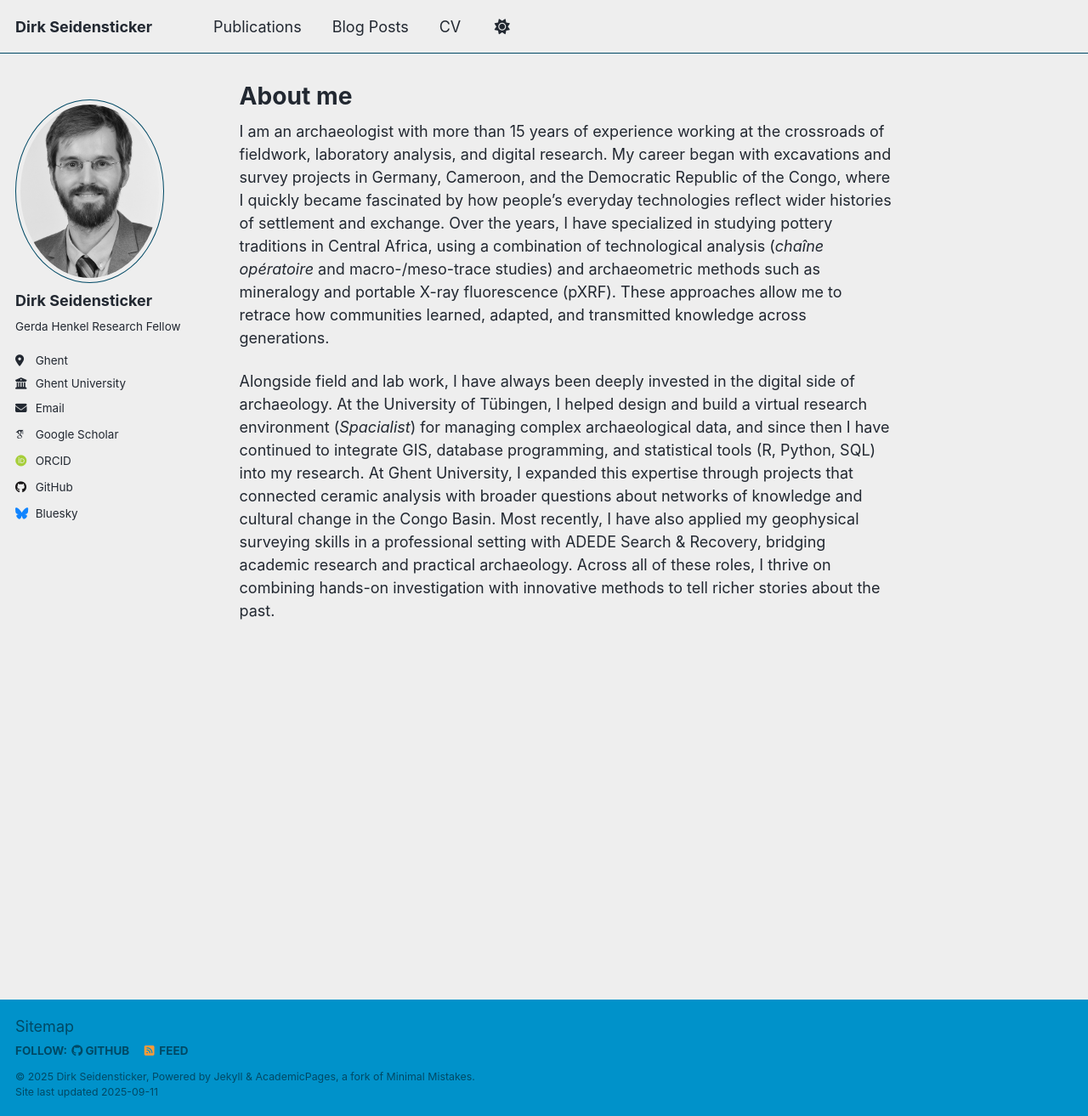
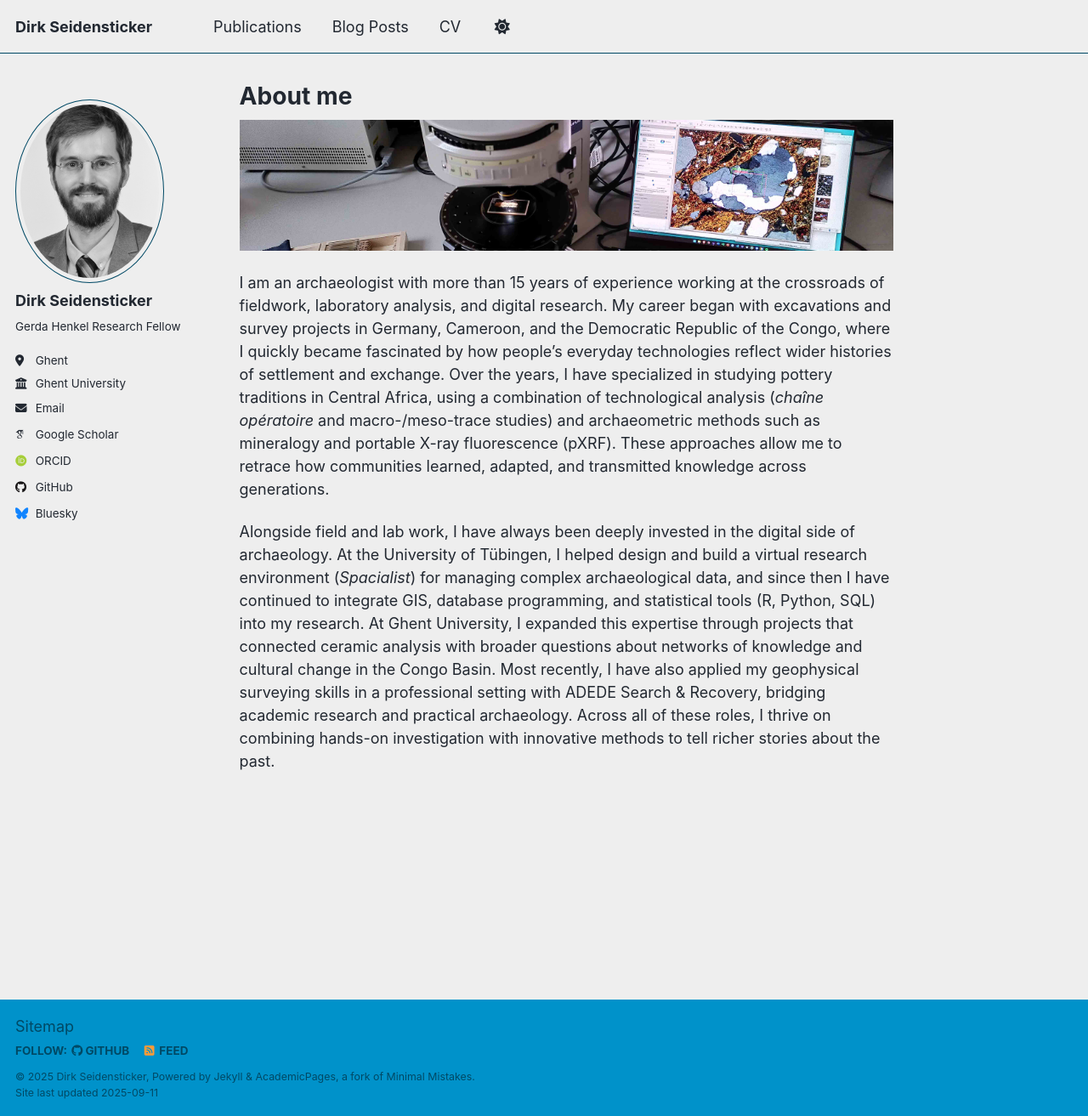
Before and after one commit to dirkseidensticker/dirkseidensticker.github.io, a Jekyll site: the page built from _pages/about.md, in a window 1280 px wide and 1313 px high. Shown: the whole window at 85% size. Built offline with Jekyll 4.4.1, drawn with Linux system fonts in a browser that asks for light colours; some web fonts are replaced; a script that is not in the unit is left out.

Commit message:
added some photos

```diff
--- a/_pages/about.md
+++ b/_pages/about.md
@@ -7,6 +7,8 @@ redirect_from:
   - /about.html
 ---
 
+<img src='/images/IMG_20231204_121256.jpg'>
+
 I am an archaeologist with more than 15 years of experience working at the crossroads of fieldwork, laboratory analysis, and digital research. My career began with excavations and survey projects in Germany, Cameroon, and the Democratic Republic of the Congo, where I quickly became fascinated by how people’s everyday technologies reflect wider histories of settlement and exchange. Over the years, I have specialized in studying pottery traditions in Central Africa, using a combination of technological analysis (*chaîne opératoire* and macro-/meso-trace studies) and archaeometric methods such as mineralogy and portable X-ray fluorescence (pXRF). These approaches allow me to retrace how communities learned, adapted, and transmitted knowledge across generations.
 
 Alongside field and lab work, I have always been deeply invested in the digital side of archaeology. At the University of Tübingen, I helped design and build a virtual research environment (*Spacialist*) for managing complex archaeological data, and since then I have continued to integrate GIS, database programming, and statistical tools (R, Python, SQL) into my research. At Ghent University, I expanded this expertise through projects that connected ceramic analysis with broader questions about networks of knowledge and cultural change in the Congo Basin. Most recently, I have also applied my geophysical surveying skills in a professional setting with ADEDE Search & Recovery, bridging academic research and practical archaeology. Across all of these roles, I thrive on combining hands-on investigation with innovative methods to tell richer stories about the past.
--- a/_pages/publications.html
+++ b/_pages/publications.html
@@ -4,6 +4,8 @@ title: "Publications"
 permalink: /publications/
 author_profile: true
 ---
+
+<img src='/images/DSC_1386.jpg'>
 
 {% if site.author.googlescholar %}
   <div class="wordwrap">You can also find my articles on <a href="https://scholar.google.com/citations?user=5u6HqHUAAAAJ">my Google Scholar profile</a>.</div>
--- a/_pages/year-archive.html
+++ b/_pages/year-archive.html
@@ -6,6 +6,8 @@ author_profile: true
 redirect_from:
   - /wordpress/blog-posts/
 ---
+
+<img src='/images/sherdsUniKIN.jpg'>
 
 {% include base_path %}
 {% capture written_year %}'None'{% endcapture %}
```
Also changed, not shown: _pages/cv.md (+2 -0 lines), images/DSC_1386.jpg (added), images/DSC_1863.jpg (added), images/IMG_20231204_121256.jpg (added), images/PANO_20180616_205447.jpg (added), images/sherdsUniKIN.jpg (added).
